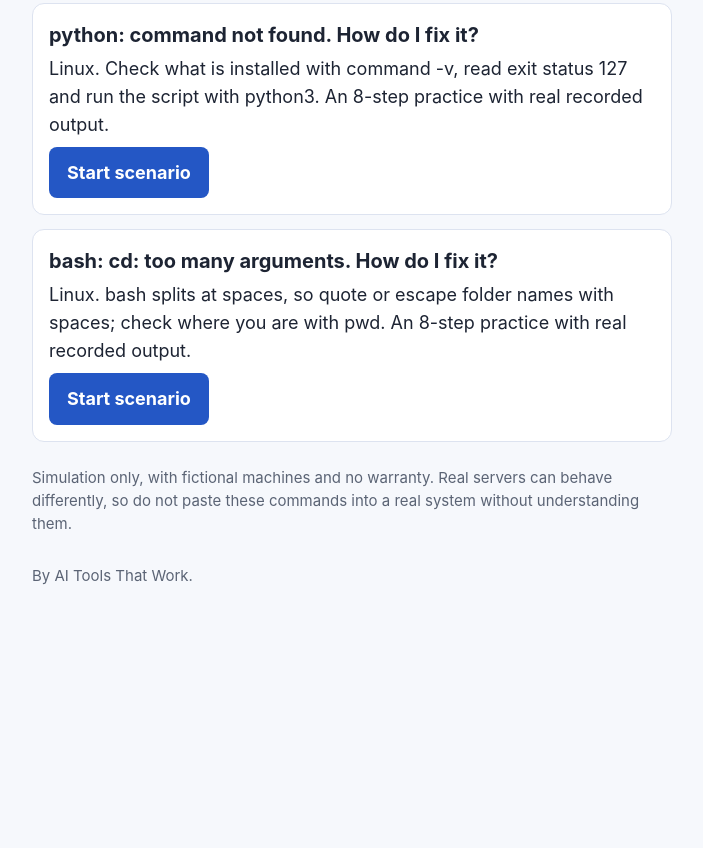
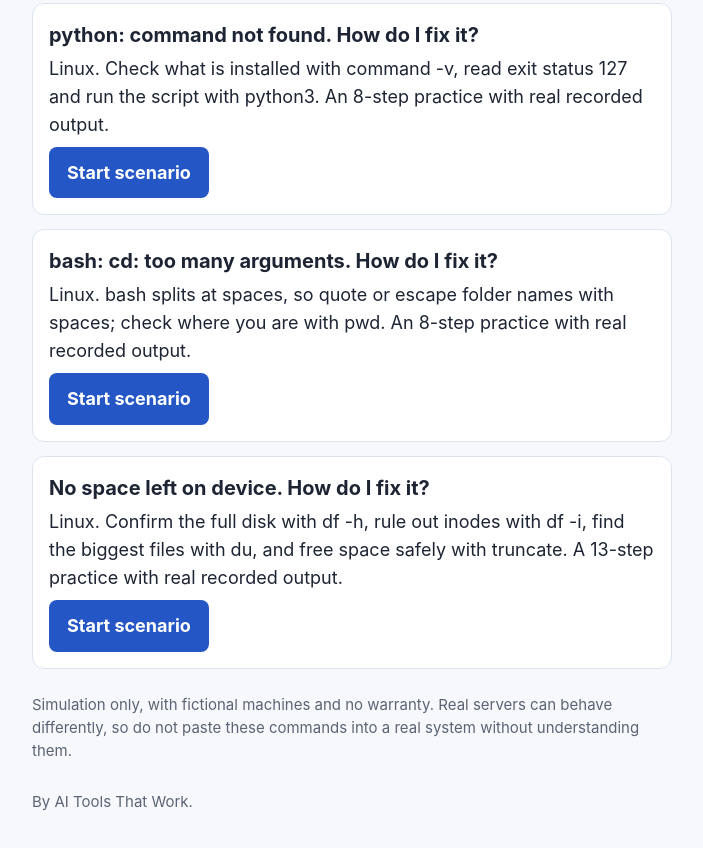
Before and after one commit to faiz12321/ai-tools-that-work, a plain HTML site: page scenarios.html in a window 1280 px wide. Shown: the part 2224-3072 px from the top of the page, without its empty margins (288-991 px from the left). Before the commit the page ends 2859 px from the top, so only its background shows below. Drawn offline with Linux system fonts and the light colour scheme.

Commit message:
Add scenario for 'No space left on device' error

```diff
--- a/scenarios.html
+++ b/scenarios.html
@@ -44,6 +44,7 @@ a{color:#2457c5}
 <li class="card"><div><h2>Connection refused on localhost. How do I fix it?</h2><p>Linux. Check what is listening with ss, start the service and verify with a 200. A 9-step practice with real recorded output.</p><a class="btn" href="scenario-09-connection-refused-localhost.html">Start scenario</a></div></li>
 <li class="card"><div><h2>python: command not found. How do I fix it?</h2><p>Linux. Check what is installed with command -v, read exit status 127 and run the script with python3. An 8-step practice with real recorded output.</p><a class="btn" href="scenario-10-python-command-not-found.html">Start scenario</a></div></li>
 <li class="card"><div><h2>bash: cd: too many arguments. How do I fix it?</h2><p>Linux. bash splits at spaces, so quote or escape folder names with spaces; check where you are with pwd. An 8-step practice with real recorded output.</p><a class="btn" href="scenario-11-cd-too-many-arguments.html">Start scenario</a></div></li>
+<li class="card"><div><h2>No space left on device. How do I fix it?</h2><p>Linux. Confirm the full disk with df -h, rule out inodes with df -i, find the biggest files with du, and free space safely with truncate. A 13-step practice with real recorded output.</p><a class="btn" href="scenario-12-no-space-left-on-device.html">Start scenario</a></div></li>
 </ul>
 <p class="simnote">Simulation only, with fictional machines and no warranty. Real servers can behave differently, so do not paste these commands into a real system without understanding them.</p>
 <footer>By AI Tools That Work.</footer>
```
